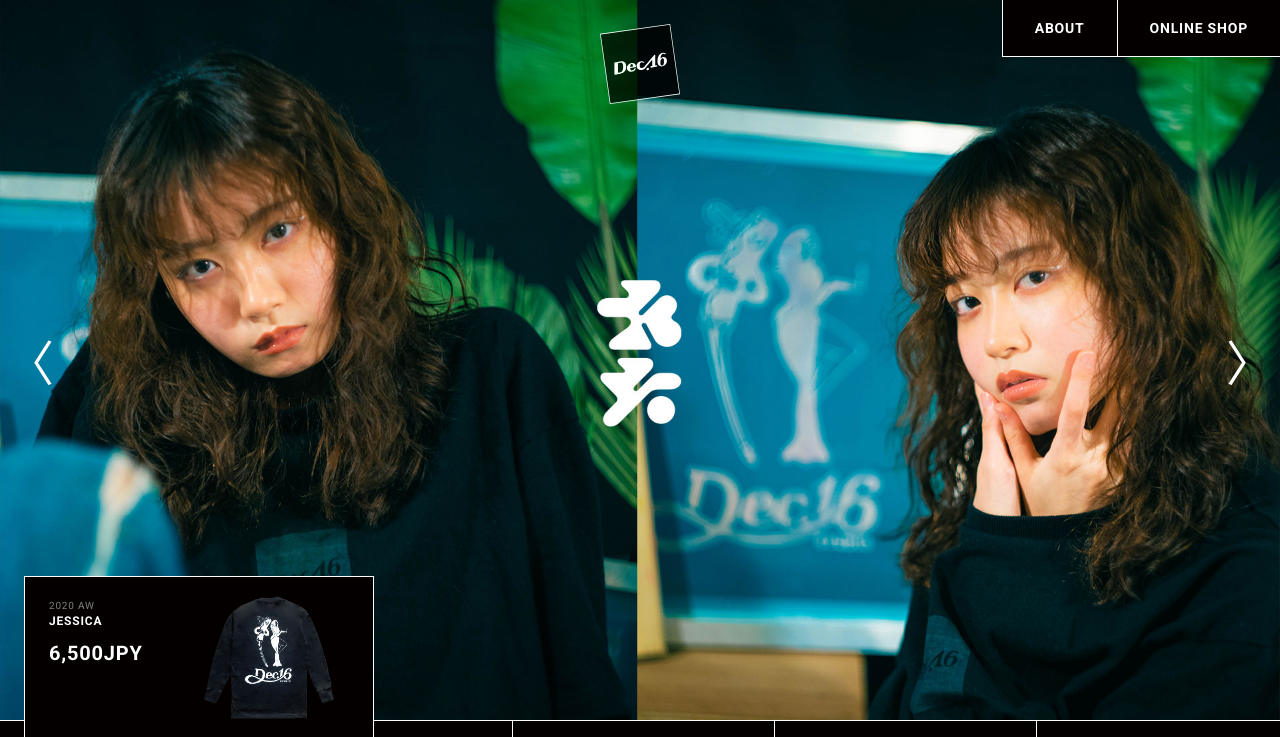
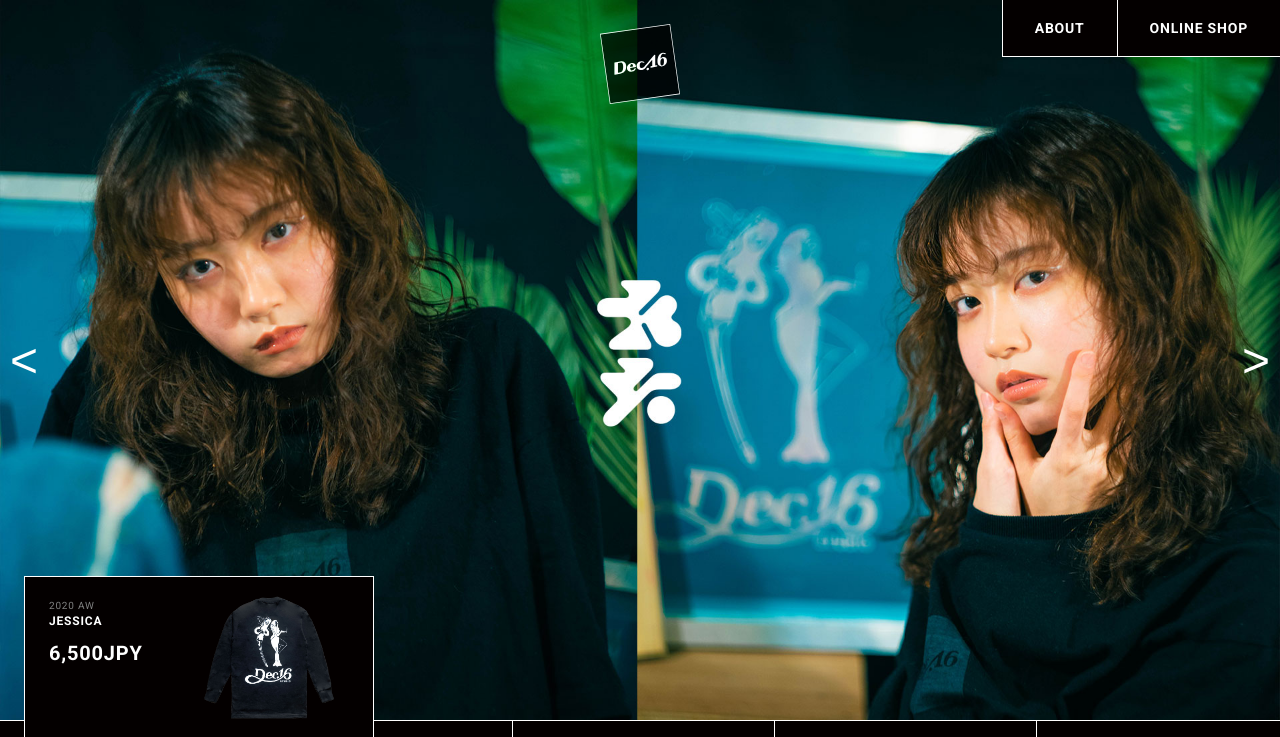
Before and after one commit to 870tik/dec16, a PHP site: page / in a window 1280 px wide. Shown: the top 737 px of the page. Run offline with PHP 8.4, Linux system fonts and the light colour scheme; some libraries are stand-ins or nearby versions.

Commit message:
スタイル修正

```diff
--- a/css/common.css
+++ b/css/common.css
@@ -1,4 +1,5 @@
 body {
+    width: 100%;
     margin: 0;
     padding: 0;
     text-decoration: none;
--- a/css/style.css
+++ b/css/style.css
@@ -1,5 +1,5 @@
 #top__slider {
-    width: 100vw;
+    width: 100%;
     height: 90vh;
     object-fit: cover;
     margin: 0 auto;
@@ -112,14 +112,14 @@
 }
 
 .slick-prev {
-    left: 0;
+    left: 4px;
     top: 0;
     bottom: 0;
     margin: auto;
 }
 
 .slick-next {
-    right: 0;
+    right: 4px;
     top: 0;
     bottom: 0;
     margin: auto;
@@ -137,7 +137,7 @@
     #item__info {
         top: calc(77vh - 186px);
         left: 16px;
-        width: inherit;
+        width: initial;
         flex-direction: column;
         padding: 0 8px;
     }
@@ -198,10 +198,8 @@
     }
 
     .slick-prev {
-        left: -16px;
     }
 
     .slick-next {
-        right: -16px;
     }
 }
--- a/index.html
+++ b/index.html
@@ -36,7 +36,7 @@
         <header>
             <nav>
                 <a href="https://dec16.official.ec/about">ABOUT</a>
-                <a here="https://dec16.official.ec/">ONLINE SHOP</a>
+                <a href="https://dec16.official.ec/">ONLINE SHOP</a>
             </nav>
         </header>
         <div id="top__slider"></div>
--- a/js/main.js
+++ b/js/main.js
@@ -29,8 +29,8 @@
     $('#top__slider').slick({
         autoplay: true,
         dots: false,
-        prevArrow: '<button type="button" class="slick-prev">〈</button>',
-        nextArrow: '<button type="button" class="slick-next">〉</button>'
+        prevArrow: '<button type="button" class="slick-prev"><</button>',
+        nextArrow: '<button type="button" class="slick-next">></button>'
     });
     $('#top__slider').on('afterChange', function(event, slick, currentSlide, nextSlide){
         itemInfo.innerHTML =
```
